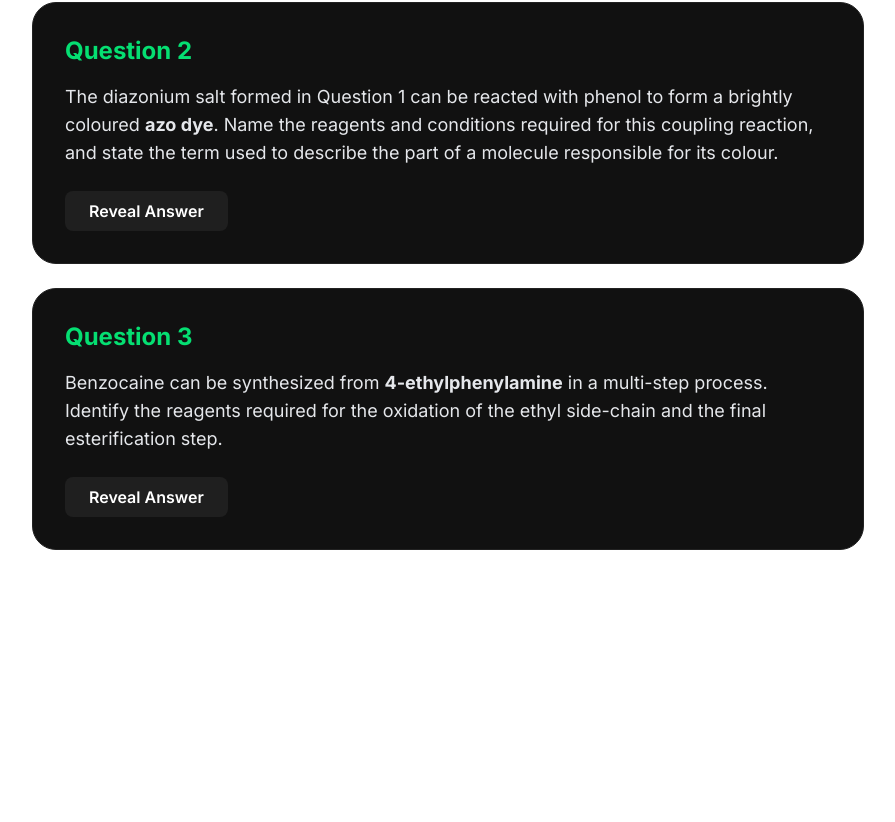
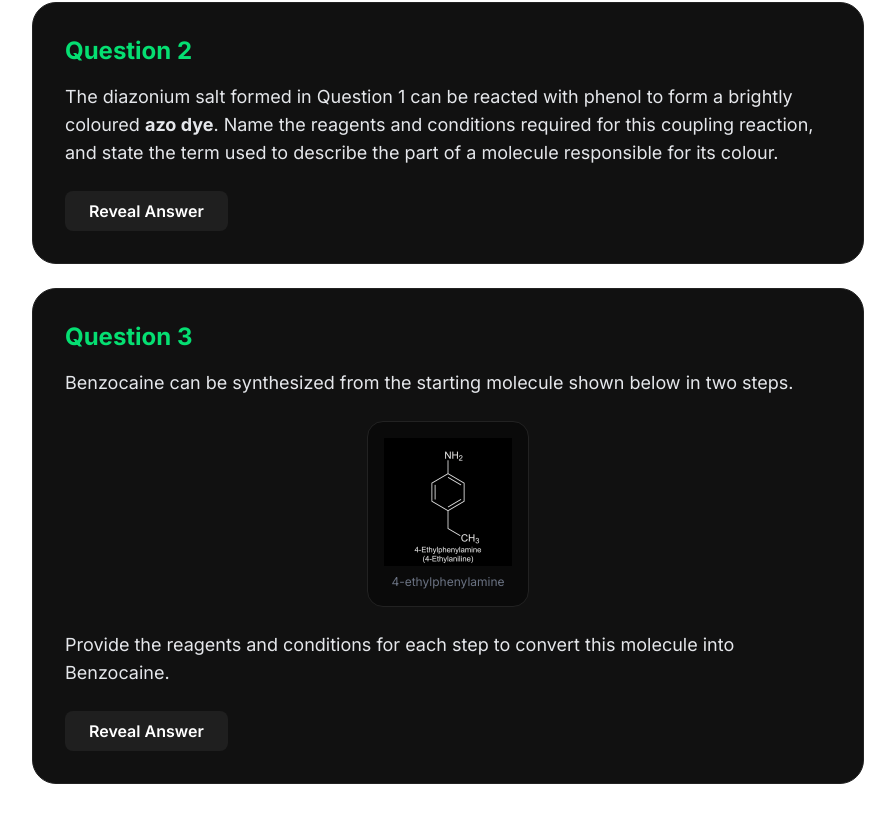
Before and after one commit to Hritik9220/Chemistryhub, a Next.js app: page /daily-molecule in a window 1280 px wide. Shown: the part 850-1672 px from the top of the page, without its empty margins (192-1087 px from the left). Before the commit the page ends 1448 px from the top, so only its background shows below. Built offline with nearby package versions, Linux system fonts and the light colour scheme.

Commit message:
Update Q3 to show starting molecule and ask for 2-step synthesis

```diff
--- a/src/app/daily-molecule/page.tsx
+++ b/src/app/daily-molecule/page.tsx
@@ -85,8 +85,24 @@ export default function DailyMolecule() {
         <div className="bg-[#111] border border-[#222] rounded-3xl p-8">
           <h3 className="text-2xl font-bold mb-4 text-green-400">Question 3</h3>
           <p className="text-lg text-gray-200 mb-6">
-            Benzocaine can be synthesized from <strong>4-ethylphenylamine</strong> in a multi-step process. Identify the reagents required for the oxidation of the ethyl side-chain and the final esterification step.
+            Benzocaine can be synthesized from the starting molecule shown below in two steps.
           </p>
+
+          <div className="flex justify-center mb-6">
+            <div className="bg-[#0a0a0a] border border-[#222] p-4 rounded-2xl">
+              <img
+                src="/starting_molecule.png"
+                alt="Starting molecule structure"
+                className="max-h-32 invert opacity-90"
+              />
+              <p className="text-center text-gray-500 text-xs mt-2">4-ethylphenylamine</p>
+            </div>
+          </div>
+
+          <p className="text-lg text-gray-200 mb-6">
+            Provide the reagents and conditions for each step to convert this molecule into Benzocaine.
+          </p>
+
           <button
             onClick={() => toggleAnswer('q3')}
             className="px-6 py-2 bg-[#1f1f1f] rounded-lg font-semibold hover:bg-[#2a2a2a] transition-colors text-white"
@@ -96,14 +112,16 @@ export default function DailyMolecule() {
 
           {openAnswers['q3'] && (
             <div className="mt-6 p-6 bg-[#1a1a1a] border border-[#333] rounded-xl">
-              <ol className="list-decimal list-inside text-gray-400 space-y-4">
-                <li>
-                  <strong className="text-gray-200">Oxidation:</strong> Heat the compound with <strong>alkaline potassium manganate(VII)</strong> (KMnO₄), followed by acidification. This oxidizes the ethyl side-chain into a carboxylic acid group.
-                </li>
-                <li>
-                  <strong className="text-gray-200">Esterification:</strong> Heat the resulting acid under reflux with <strong>ethanol</strong> and <strong>concentrated sulfuric acid</strong> catalyst to form benzocaine.
-                </li>
-              </ol>
+              <div className="space-y-4">
+                <div>
+                  <p className="text-gray-200 font-bold">Step 1: Oxidation</p>
+                  <p className="text-gray-400">Heat under reflux with <strong>alkaline potassium manganate(VII)</strong> (KMnO₄), followed by acidification. This oxidizes the ethyl side-chain to a carboxylic acid.</p>
+                </div>
+                <div>
+                  <p className="text-gray-200 font-bold">Step 2: Esterification</p>
+                  <p className="text-gray-400">Heat under reflux with <strong>ethanol</strong> and <strong>concentrated sulfuric acid</strong> catalyst to form the final ester (Benzocaine).</p>
+                </div>
+              </div>
             </div>
           )}
         </div>
```
Also changed, not shown: public/starting_molecule.png (added).
